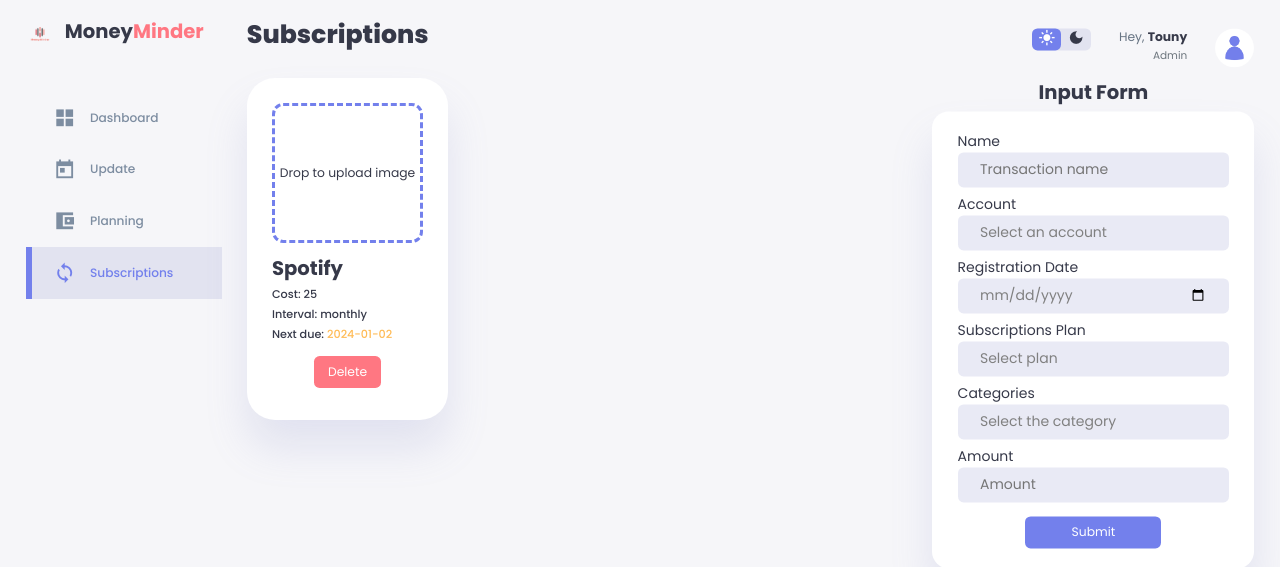
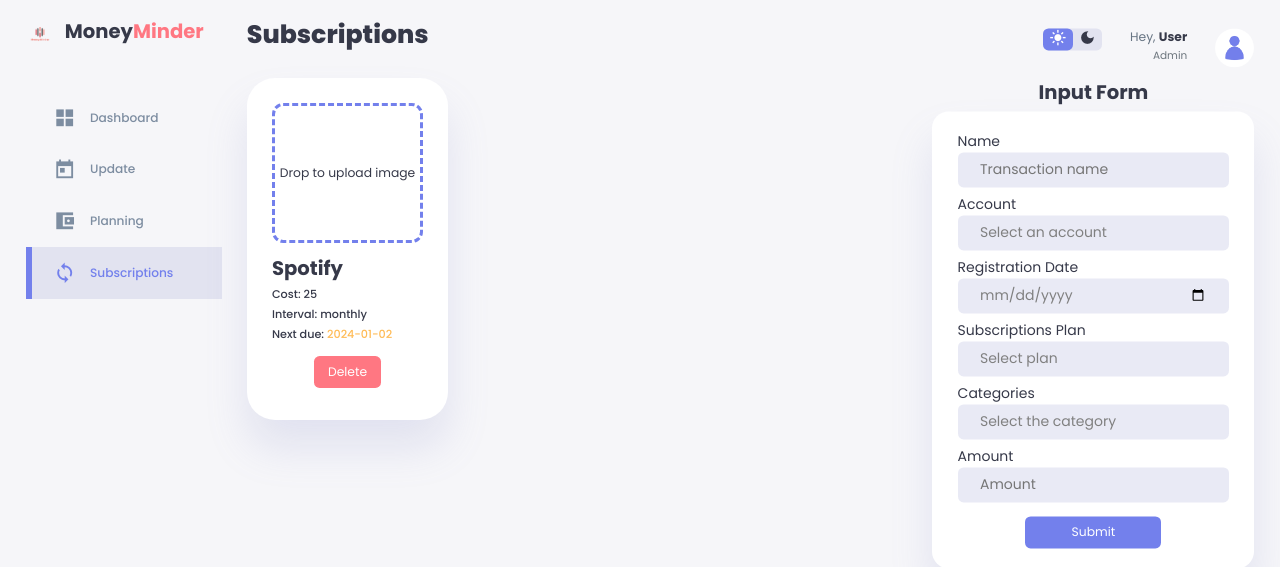
Before and after one commit to GiTouny/MoneyMinder.github.io, a Flask app: page /subscriptions in a window 1280 px wide. Shown: the top 567 px of the page. Run offline with Flask 3, Linux system fonts and the light colour scheme; a user stored in the database is signed in; data comes from the database, SQL or seed files in the repository.

Commit message:
Update subscriptions.html

```diff
--- a/templates/subscriptions.html
+++ b/templates/subscriptions.html
@@ -49,7 +49,7 @@
             </div>
             <div class="profile">
                 <div class="info">
-                    <p>Hey, <b>Touny</b></p> <!--TODO-->
+                    <p>Hey, <b>User</b></p> <!--TODO-->
                     <small class="text-muted">Admin</small>
                 </div>
                 <div class="profile-photo">
```
